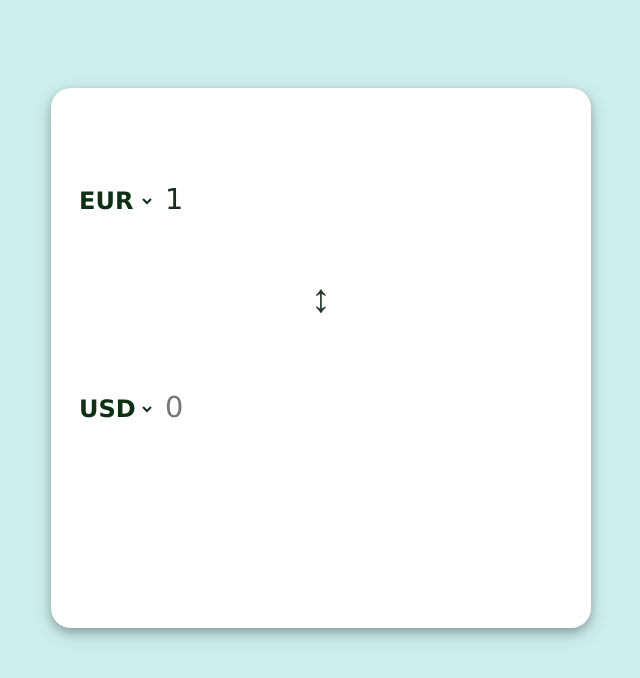
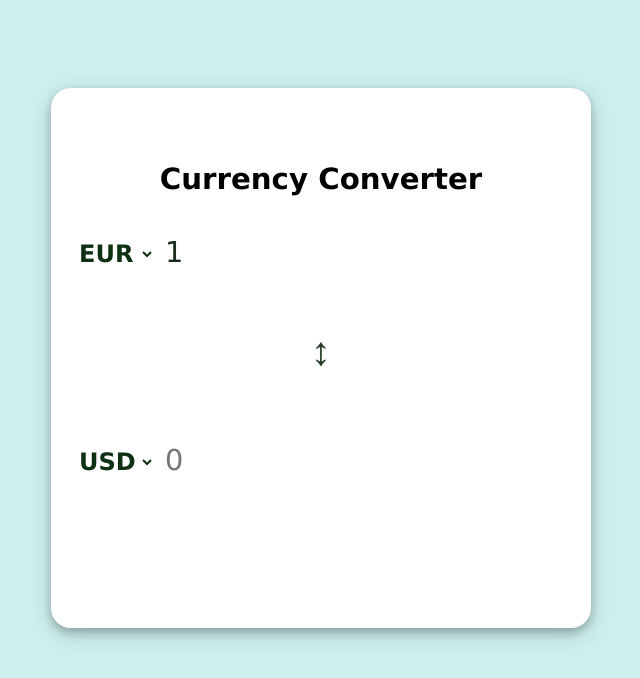
Before and after one commit to raviranjan940/ForecastingStockPrice, a plain HTML site: page currency/index.html in a window 1280 px wide. Shown: the whole page, without its empty margins (319-959 px from the left). Drawn offline with Linux system fonts and the light colour scheme; a script that the page names is missing.

Commit message:
Update index.html

```diff
--- a/currency/index.html
+++ b/currency/index.html
@@ -11,6 +11,7 @@
 <!-- partial:index.partial.html -->
 <div class="container">
         <div class="currency">
+            <h3> Currency Converter </h3>
             <select name="" id="input_currency">
                             <option value="AED">AED</option>
                             <option value="ARS">ARS</option>
```
